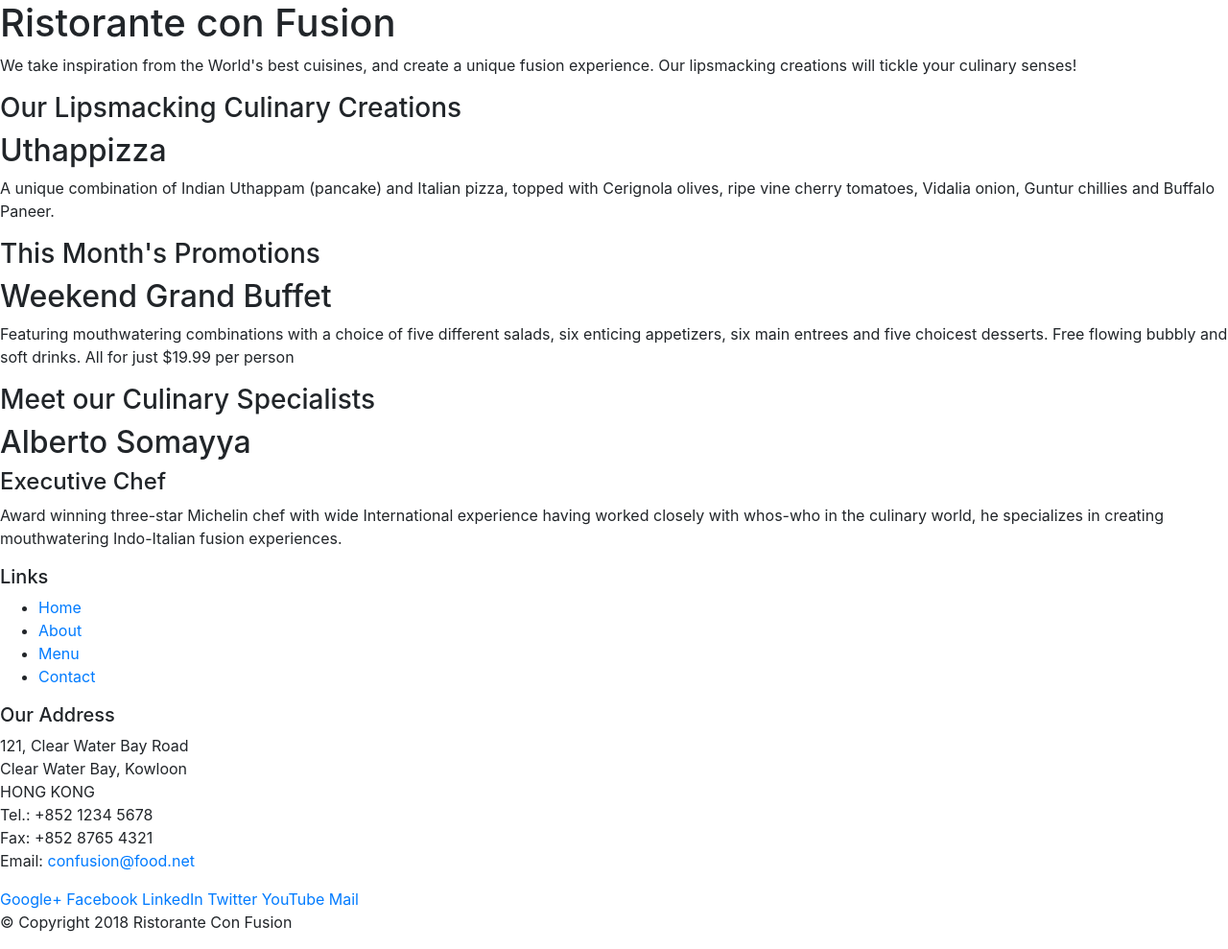
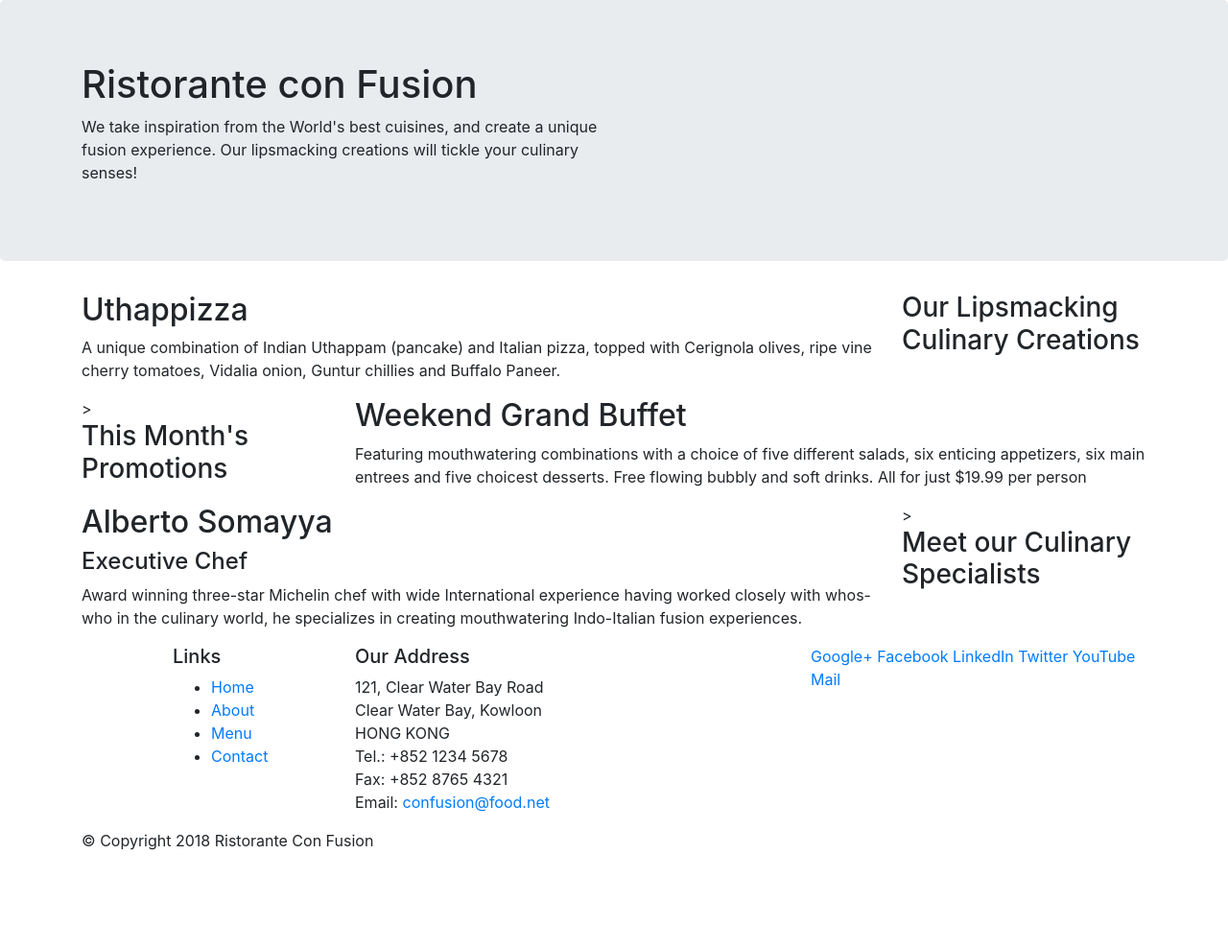
Before and after one commit to Hamzaedhi/First-Web, a website: page index.html in a window 1280 px wide. Shown: the whole page at 96% size. After the commit the page ends 904 px from the top, so only its background shows below. Drawn offline with nearby package versions, Linux system fonts and the light colour scheme.

Commit message:
Bootstrap Grid Part 1

```diff
--- a/index.html
+++ b/index.html
@@ -14,46 +14,46 @@
 
 <body>
 
-    <header>
-        <div>
-            <div>
-                <div>
+    <header class="jumbotron">
+        <div class="container">
+            <div class="row">
+                <div class="col-12 col-sm-6">
                     <h1>Ristorante con Fusion</h1>
                     <p>We take inspiration from the World's best cuisines, and create a unique fusion experience. Our lipsmacking creations will tickle your culinary senses!</p>
                 </div>
-                <div>
+                <div class="col-12 col-sm">
                 </div>
             </div>
         </div>
     </header>
 
-    <div>
-        <div>
-            <div>
+    <div class="container">
+        <div class="row">
+            <div class="col-12 col-sm-4 order-sm-last col-md-3">
                 <h3>Our Lipsmacking Culinary Creations</h3>
             </div>
-            <div>
+            <div class="col col-sm order-sm-first col-ms">
                 <h2>Uthappizza</h2>
                 <p>A unique combination of Indian Uthappam (pancake) and Italian pizza, topped with Cerignola olives, ripe vine cherry tomatoes, Vidalia onion, Guntur chillies and Buffalo Paneer.</p>
             </div>
         </div>
 
 
-        <div>
-            <div>
+        <div class="row">
+            <div class="col-12 col-sm-4 col-md-3">>
                 <h3>This Month's Promotions</h3>
             </div>
-            <div>
+            <div class="col col-sm col-ms">
                 <h2>Weekend Grand Buffet</h2>
                 <p>Featuring mouthwatering combinations with a choice of five different salads, six enticing appetizers, six main entrees and five choicest desserts. Free flowing bubbly and soft drinks. All for just $19.99 per person </p>
             </div>
         </div>
 
-        <div>
-            <div>
+        <div class="row">
+            <div class="col-12 col-sm-4  order-sm-last col-md-3">>
                 <h3>Meet our Culinary Specialists</h3>
             </div>
-            <div>
+            <div class="col col-sm  order-sm-first col-ms">
                 <h2>Alberto Somayya</h2>
                 <h4>Executive Chef</h4>
                 <p>Award winning three-star Michelin chef with wide International experience having worked closely with whos-who in the culinary world, he specializes in creating mouthwatering Indo-Italian fusion experiences. </p>
@@ -62,9 +62,9 @@
     </div>
 
     <footer>
-        <div>
-            <div>
-                <div>
+        <div class="container">
+            <div class="row">
+                <div class="col-4 offset-1 col-sm-2">
                     <h5>Links</h5>
                     <ul>
                         <li><a href="#">Home</a></li>
@@ -73,7 +73,7 @@
                         <li><a href="#">Contact</a></li>
                     </ul>
                 </div>
-                <div>
+                <div class="col-7 col-sm-5">
                     <h5>Our Address</h5>
                     <address>
 		              121, Clear Water Bay Road<br>
@@ -84,7 +84,7 @@
 		              Email: <a href="mailto:confusion@food.net">confusion@food.net</a>
 		           </address>
                 </div>
-                <div>
+                <div class="col-12 col-sm-4">
                     <div>
                         <a href="http://google.com/+">Google+</a>
                         <a href="http://www.facebook.com/profile.php?id=">Facebook</a>
@@ -95,8 +95,8 @@
                     </div>
                 </div>
            </div>
-           <div>
-                <div>
+           <div class="row">
+                <div class="col-auto">
                     <p>© Copyright 2018 Ristorante Con Fusion</p>
                 </div>
            </div>
```
